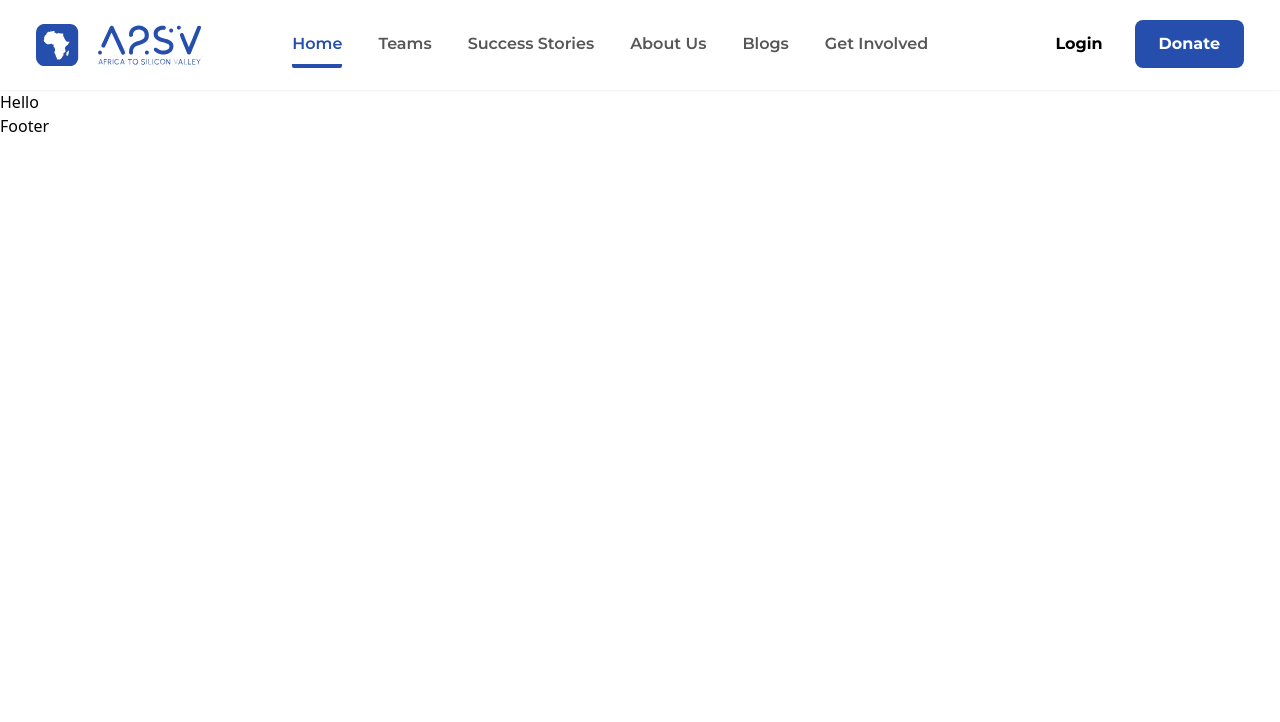
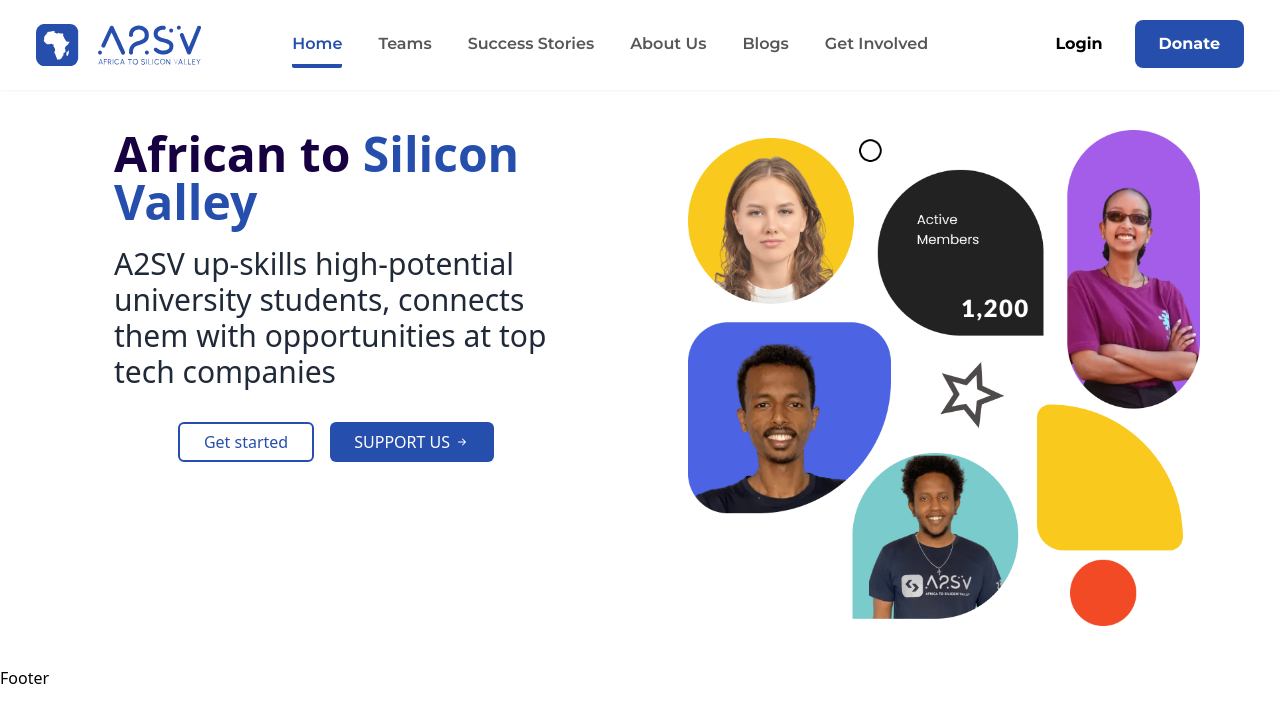
Before and after one commit to RealEskalate/2023-project-phase-starter-projects, a Next.js app in the folder aastu/web/group-2/: page / in a window 1280 px wide. Shown: the top 722 px of the page. Built offline with nearby package versions, Linux system fonts and the light colour scheme; a web font is replaced by a local one.

Commit message:
feat(AASTU-web-G2): Create landing section (#53)
Co-authored-by: Natanim Ashenafi <natanimashenafi20@gmail.com>

```diff
--- /dev/null
+++ b/aastu/web/group-2/app/components/home/LandingSection.tsx
@@ -0,0 +1,36 @@
+import Image from 'next/image'
+import React from 'react'
+import landingImage from '@/assets/images/LandingPageGridImage.png'
+import { BsArrowRightShort } from 'react-icons/bs'
+
+const LandingSection = () => {
+  return (
+    <section className='m-10'>
+      <div className="grid grid-cols-1 md:grid-cols-2 md:grid-rows-1 md:gap-4 gap-y-12">
+        <div className='flex flex-col justify-start items-center'>
+          <h1 className='text-3xl md:text-5xl font-extrabold mb-2 md:mb-2.5 w-3/4 text-center md:text-left'>
+            <span className='text-secondaryColor'>African to</span> <span className='text-primaryColor'>Silicon
+              Valley</span>
+          </h1>
+          <p className='text-center md:text-left text-3xl text-gray-800 w-9/12 mt-2.5'>
+            A2SV up-skills high-potential university students, connects them with opportunities at top tech companies
+          </p>
+          <div className='flex justify-start gap-4 mt-8'>
+            <button className='border-solid border-primaryColor hover:bg-secondaryColor hover:border-none hover:text-white border-2 rounded-md px-6 py-1.5 text-primaryColor font-medium'>Get started</button>
+            <button className="flex items-center uppercase text-white bg-primaryColor hover:bg-secondaryColor rounded-md py-1.5 font-medium px-6">
+              Support us <BsArrowRightShort className="ml-1" />
+            </button>
+          </div>
+        </div>
+        <div className='flex justify-center items-start px-10'>
+          <Image
+            src={landingImage}
+            alt="Landing image"
+          />
+        </div>
+      </div>
+    </section>
+  )
+}
+
+export default LandingSection
--- a/aastu/web/group-2/app/page.tsx
+++ b/aastu/web/group-2/app/page.tsx
@@ -1,7 +1,9 @@
 /* Components */
 
+import LandingSection from "./components/home/LandingSection"
+
 export default function IndexPage() {
-  return <h1>Hello</h1>
+  return <LandingSection />
 }
 
 export const metadata = {
```
Also changed, not shown: aastu/web/group-2/assets/images/LandingPageGridImage.png (added).
